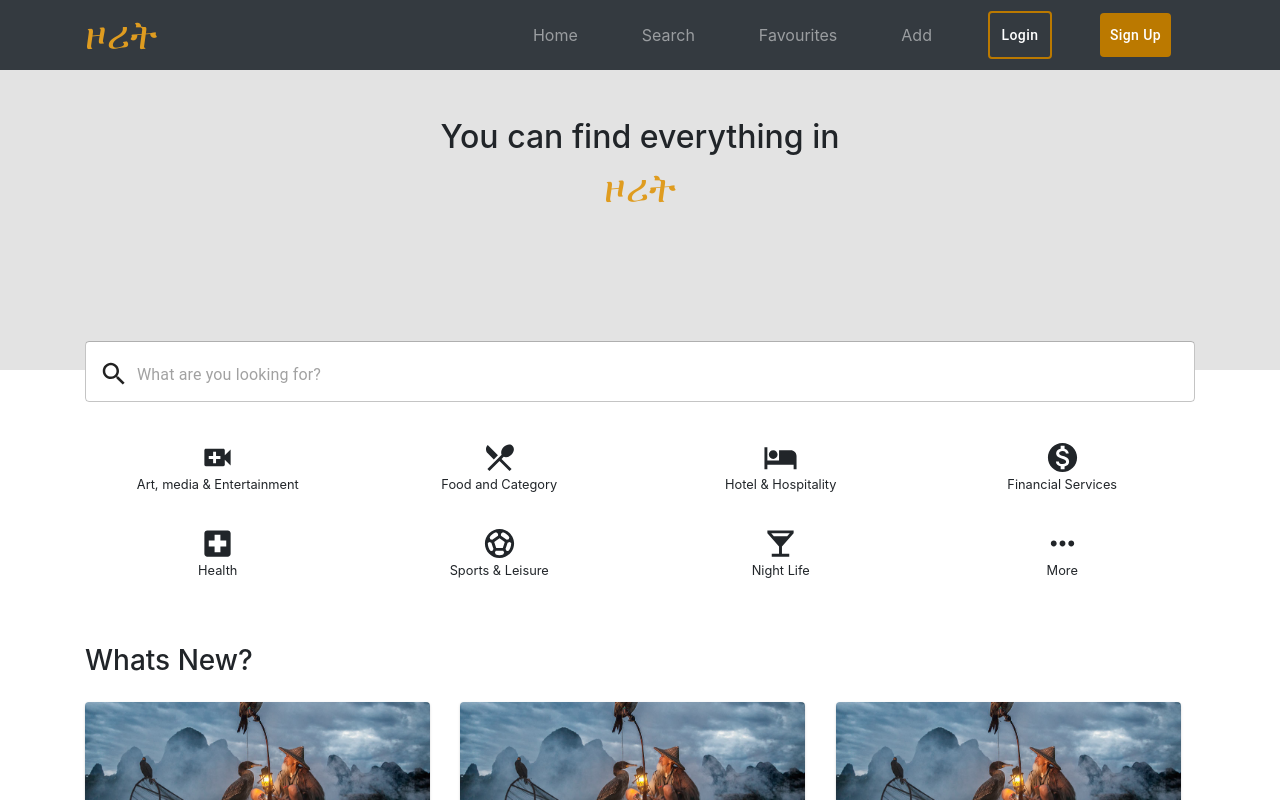
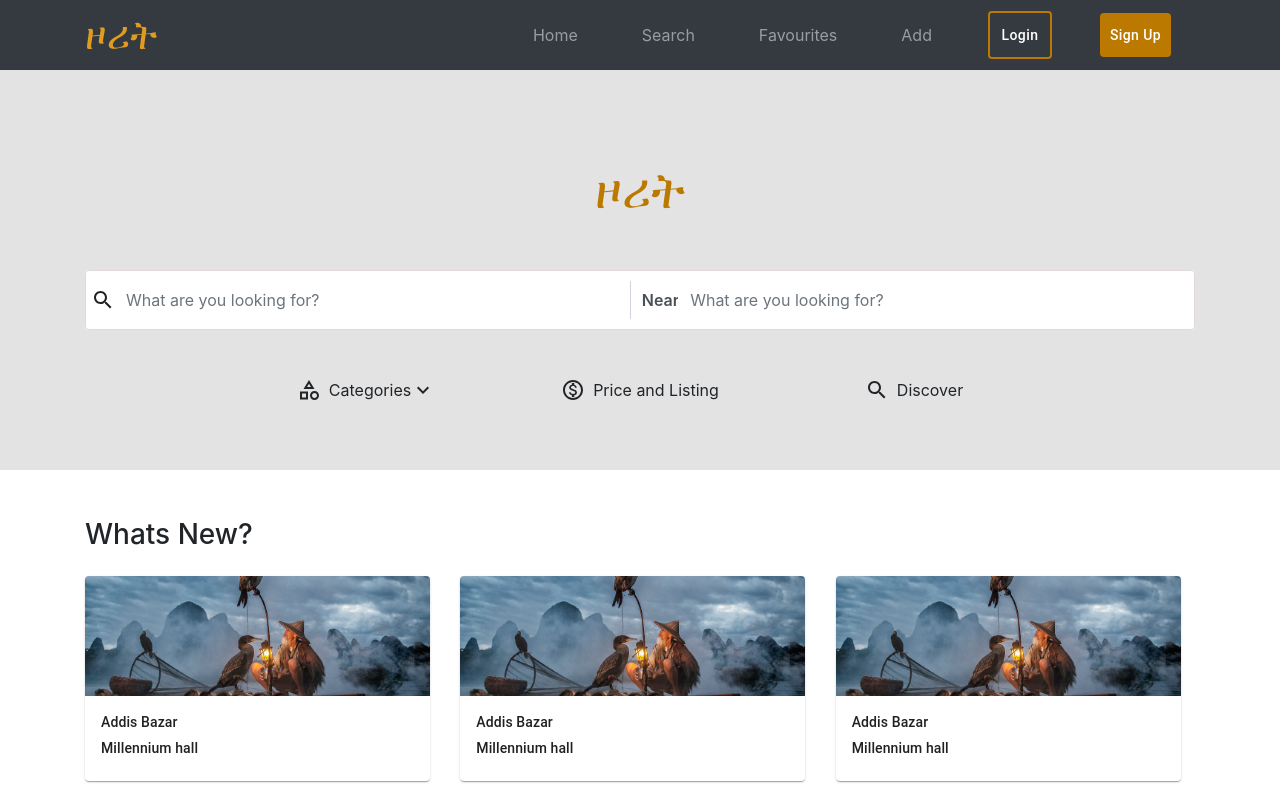
Before and after one commit to zoritt-biz/user-website, a React (Create React App) app: page / in a window 1280 px wide. Shown: the top 800 px of the page. Built offline with nearby package versions, Linux system fonts and the light colour scheme.

Commit message:
Home responsivness added

```diff
--- a/src/assets/css/main.scss
+++ b/src/assets/css/main.scss
@@ -11,19 +11,79 @@ $primary-color: #bb7900;
   padding: 10px 10px !important;
 }
 
+@mixin remove-border {
+  border: none !important;
+}
+
+@mixin remove-display {
+  display: none !important;
+}
+
 @mixin flex {
   display: flex;
   justify-content: center;
   align-items: center;
 }
 
-// *
-//   box-sizing: border-box
-
 .navbar {
   background-color: black !important;
   // opacity: 0.7;
 }
+
+.home {
+  height: 300px !important;
+  background: #e3e3e3 !important;
+}
+
+.search-icon {
+  @include remove-border();
+  margin-left: 5px !important;
+}
+.form-search {
+  @include remove-border();
+}
+
+.form-search:focus {
+  @include remove-border();
+}
+
+.form-location {
+  @include remove-border();
+}
+
+.form-control:focus {
+  @include remove-border();
+  box-shadow: none !important;
+}
+.input-group-text {
+  @include remove-border();
+  background: white !important;
+  padding-right: 0 !important;
+  font-weight: 600 !important;
+}
+
+.form-location {
+  @include remove-display();
+}
+.input-group-text {
+  @include remove-display();
+}
+.input-group {
+  height: 60px !important;
+  align-items: center !important;
+  border: 1px solid #e2d8d8;
+}
+
+.home-grid {
+  justify-content: center !important;
+}
+
+.home-categories {
+  @include remove-display();
+}
+
+// *
+//   box-sizing: border-box
 
 .button-style {
   @include button-common-style();
@@ -32,9 +92,18 @@ $primary-color: #bb7900;
 
 .button-style-signup {
   @include button-common-style();
-  border: none !important;
+  @include remove-border();
   background: $primary-color !important;
   margin-bottom: 1rem !important;
+}
+
+.zoritt {
+  font-size: 50px;
+  color: $primary-color !important;
+}
+
+.text-field-paper {
+  margin-top: 115px !important;
 }
 
 @media (min-width: 768px) {
@@ -57,4 +126,38 @@ $primary-color: #bb7900;
   .button-style-signup {
     @include spacing();
   }
+  .home-text {
+    @include remove-display();
+  }
+
+  .zoritt {
+    padding-top: 90px !important;
+  }
+  .form-search {
+    border-right: 1px solid #ced4da !important;
+  }
+  .form-location {
+    display: flex !important;
+  }
+  .input-group-text {
+    display: flex !important;
+  }
+  .text-field-paper {
+    margin-top: 50px !important;
+  }
+  .home {
+    height: 400px !important;
+  }
+  .home-categories {
+    display: flex !important;
+  }
+  .categories-page {
+    @include remove-display();
+  }
 }
+
+@media (min-width: 1199px) {
+  // .location-text-field {
+  //   display: inline-flex !important;
+  // }
+}
--- a/src/components/homepage/Categories.jsx
+++ b/src/components/homepage/Categories.jsx
@@ -24,7 +24,7 @@ const useStyles = makeStyles(theme => ({
 const Categories = () => {
   const classes = useStyles();
   return (
-    <section className={`container-md ${classes.section}`}>
+    <section className={`container-md categories-page ${classes.section}`}>
       <Grid container spacing={2} justify="center">
         <Grid item xs={3} className={classes.icons}>
           <VideoCall fontSize="large" />
--- a/src/components/homepage/Home.jsx
+++ b/src/components/homepage/Home.jsx
@@ -1,48 +1,72 @@
-import React from "react";
-import { Search } from "@material-ui/icons";
-import { TextField, Paper } from "@material-ui/core";
-import { makeStyles } from "@material-ui/core/styles";
-import { InputAdornment } from "@material-ui/core";
+import React from 'react';
+import {
+  Search,
+  CategoryOutlined,
+  MonetizationOnOutlined,
+  ExpandMoreOutlined,
+} from '@material-ui/icons';
+import { Paper, Grid } from '@material-ui/core';
+// import { makeStyles } from '@material-ui/core/styles';
 
-const useStyles = makeStyles({
-  iconSize: {
-    fontSize: "30px",
-  },
-  container: {
-    height: "300px",
-    background: "#E3E3E3",
-  },
-  primaryColor: {
-    color: "#DF9C20",
-  },
-  paper: {
-    marginTop: "130px",
-  },
-});
+// const useStyles = makeStyles({
+//   iconSize: {
+//     fontSize: '30px',
+//   },
+//   container: {
+//     height: '300px',
+//     background: '#E3E3E3',
+//   },
+
+//   paper: {
+//     marginTop: '130px',
+//   },
+// });
 
 const Home = () => {
-  const classes = useStyles();
+  // const classes = useStyles();
+
   return (
-    <div className={`text-center w-100 px-4 align-middle ${classes.container}`}>
-      <h2 className="pt-5">You can find everything in</h2>
-      <h1 className={classes.primaryColor}> ዞሪት</h1>
+    <div className={`text-center w-100 px-4 align-middle home `}>
+      <h2 className="pt-5 home-text">You can find everything in</h2>
+      <h1 className="zoritt"> ዞሪት</h1>
       <div className="container-md">
-        <Paper className={`w-100 ${classes.paper}`} elevation={0}>
-          <TextField
-            type="search"
-            className="w-100 mt-1"
-            variant="outlined"
-            placeholder="What are you looking for?"
-            id="input-with-icon-textfield"
-            InputProps={{
-              startAdornment: (
-                <InputAdornment position="start">
-                  <Search className={classes.iconSize} />
-                </InputAdornment>
-              ),
-            }}
-          />
+        <Paper className="w-100 text-field-paper" elevation={0}>
+          <div className="input-group rounded">
+            <Search className="my-auto search-icon" />
+            <input
+              type="text"
+              aria-label="form search"
+              className="form-control form-search"
+              placeholder="What are you looking for?"
+            />
+            <span class="input-group-text ">Near</span>
+            <input
+              type="text"
+              aria-label="form location"
+              className="form-control form-location"
+              placeholder="What are you looking for?"
+            />
+          </div>
         </Paper>
+
+        <div className="container-md mt-5 home-categories">
+          <Grid container spacing={2} justify="center">
+            <Grid item xs={3} className="d-flex home-grid">
+              <CategoryOutlined fontSize="medium mr-1" />
+              <p className="large ml-2 mb-0">Categories</p>
+              <ExpandMoreOutlined fontSize="medium" />
+            </Grid>
+
+            <Grid item xs={3} className="d-flex home-grid">
+              <MonetizationOnOutlined fontSize="medium mr-1" />
+              <p className="large ml-2 mb-0">Price and Listing</p>
+            </Grid>
+            <Grid item xs={3} className="d-flex home-grid">
+              <Search fontSize="medium " />
+              <p className="large ml-2 mb-0">Discover</p>
+            </Grid>
+          </Grid>
+        </div>
       </div>
     </div>
   );
```
